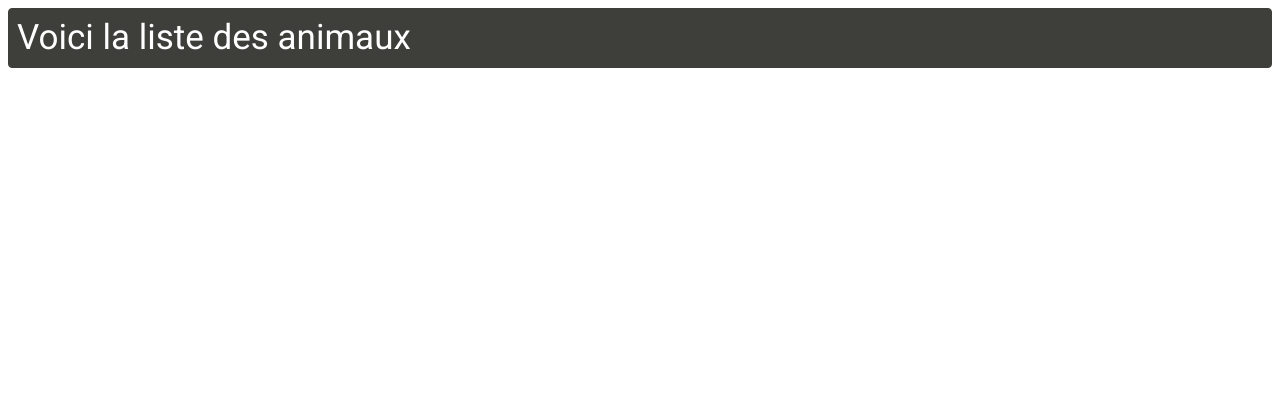
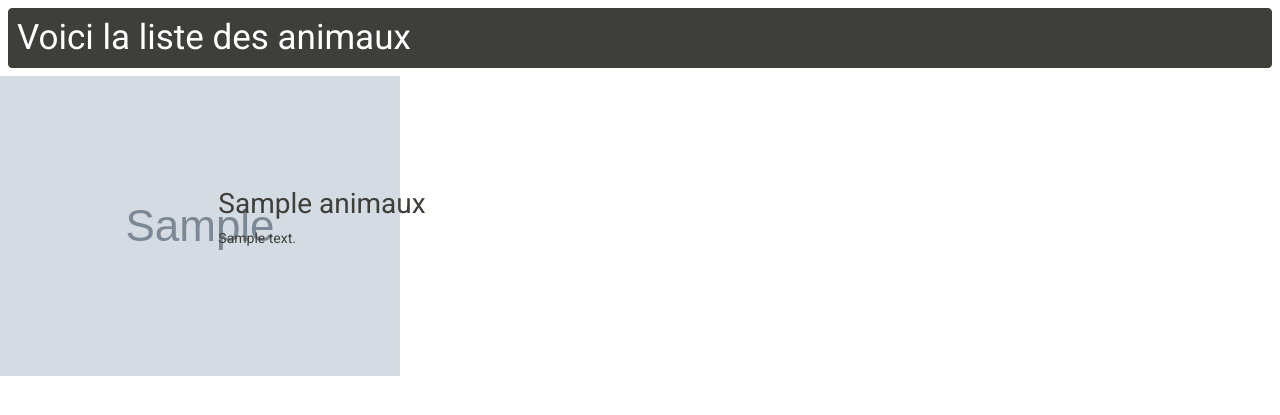
Before and after one commit to tmaulon/u-symfony-animaux, a Symfony app: template templates/animal/index.html.twig in a window 1280 px wide. Shown: the part 54-469 px from the top of the page. Run offline with Twig, Linux system fonts and the light colour scheme; the template is opened without the code that fills it: most values are stand-ins (such as "Sample title", 1, 10 or a date in 2020); grey boxes marked "Sample" are stand-in pictures; some libraries are stand-ins or nearby versions.

Commit message:
list animals

```diff
--- a/src/Controller/AnimalController.php
+++ b/src/Controller/AnimalController.php
@@ -2,8 +2,9 @@
 
 namespace App\Controller;
 
+use App\Entity\Animal;
+use Symfony\Component\Routing\Annotation\Route;
 use Symfony\Bundle\FrameworkBundle\Controller\AbstractController;
-use Symfony\Component\Routing\Annotation\Route;
 
 class AnimalController extends AbstractController
 {
@@ -12,8 +13,11 @@ class AnimalController extends AbstractController
      */
     public function index()
     {
+        $repository = $this->getDoctrine()->getRepository(Animal::class);
+        $animaux = $repository->findAll();
         return $this->render('animal/index.html.twig', [
             'controller_name' => 'AnimalController',
+            'animaux' => $animaux
         ]);
     }
 }
--- a/templates/animal/index.html.twig
+++ b/templates/animal/index.html.twig
@@ -8,4 +8,20 @@
 	Voici la liste des animaux
 {% endblock %}
 
-{% block body %}{% endblock %}
+{% block body %}
+	{% for animal in animaux %}
+		<div class="row align-items-center">
+			<div class="col-2 text-center">
+				<img src="{{ asset('images/' ~ animal.image) }}" alt="">
+			</div>
+			<div class="col-auto">
+				<h2>
+					{{ animal.nom }}
+				</h2>
+				<p>
+					{{ animal.description }}
+				</p>
+			</div>
+		</div>
+	{% endfor %}
+{% endblock %}
```
